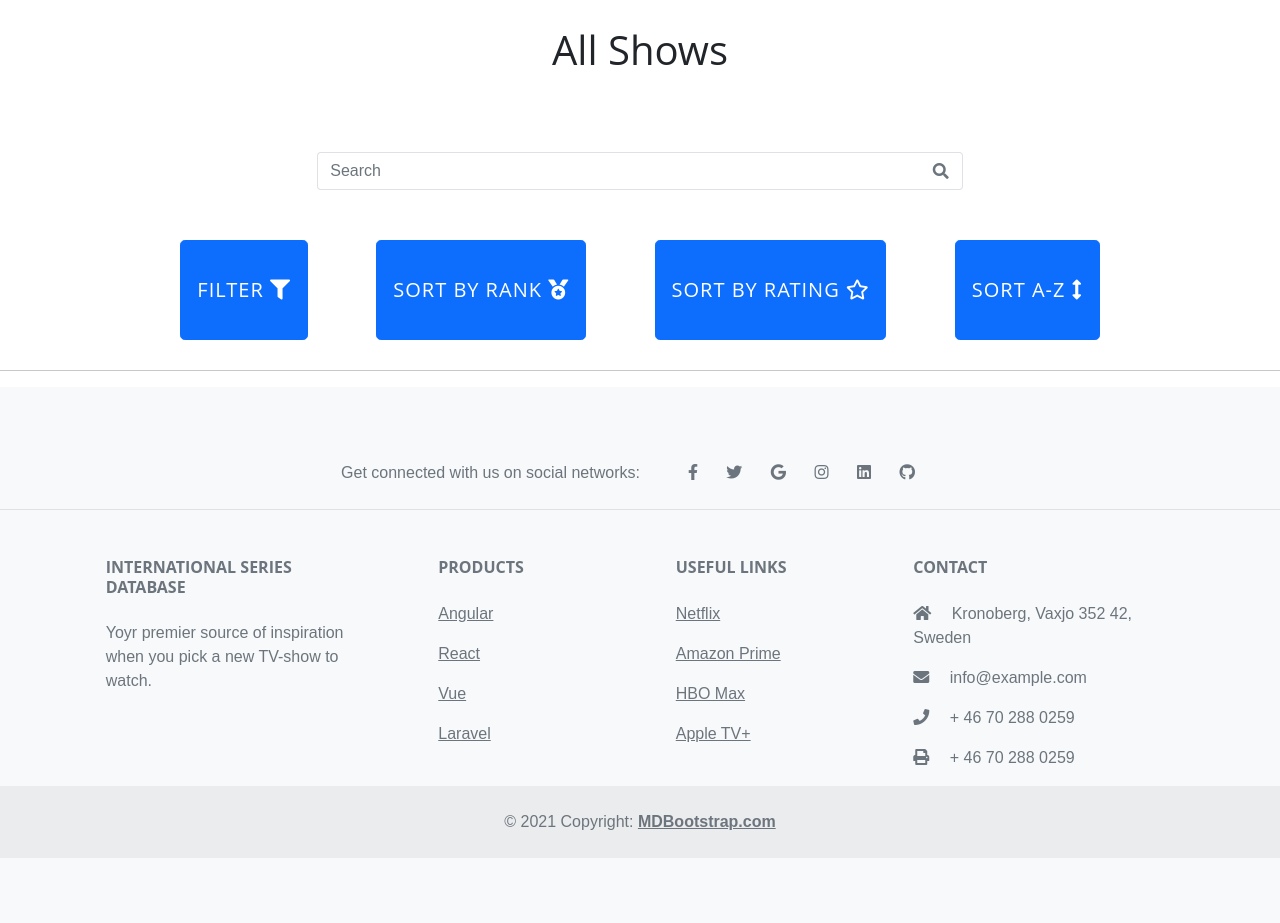
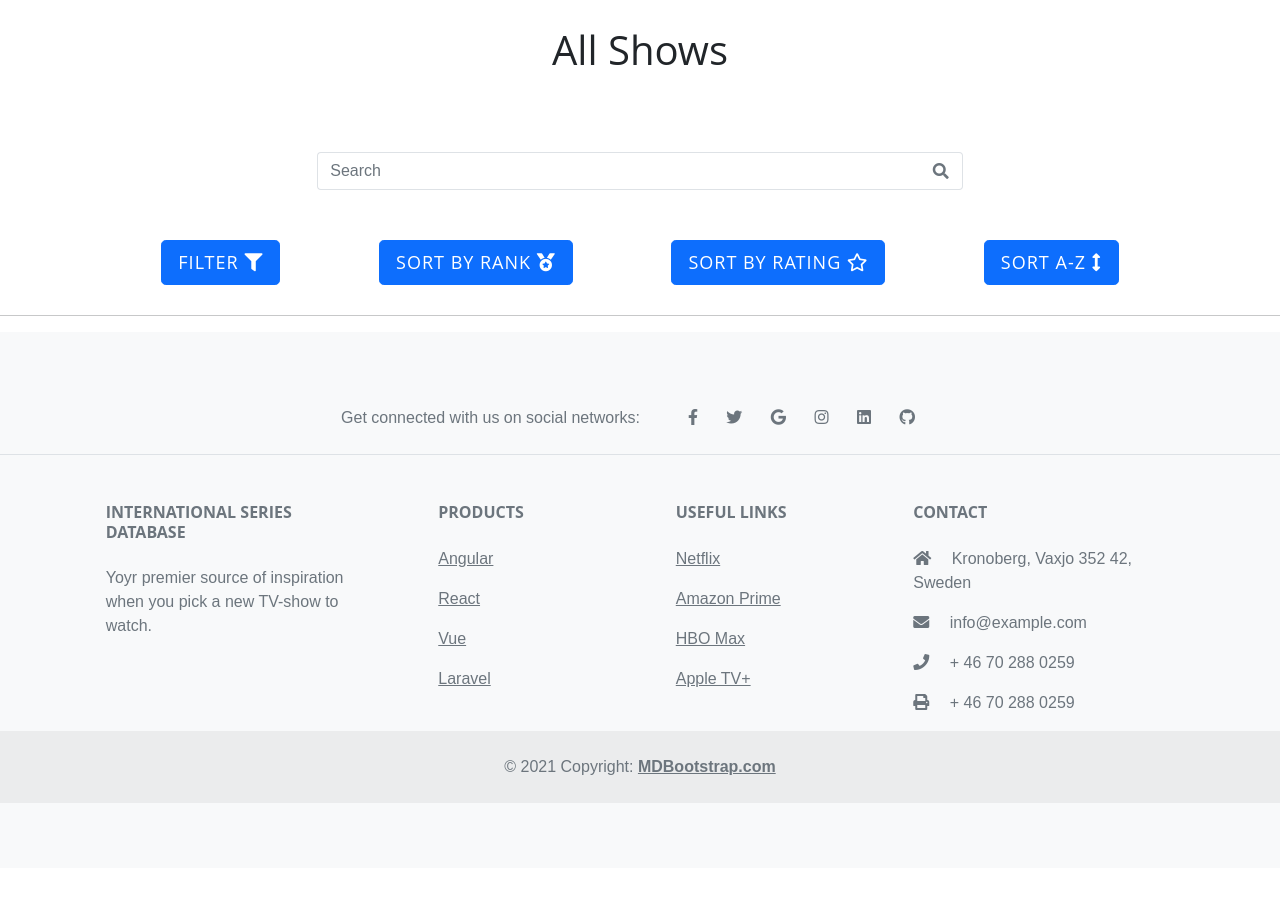
Before and after one commit to SebastianTirsen/MS-3-seriesdb, a Flask app: page /cards in a window 1280 px wide. Shown: the part 652-1575 px from the top of the page. After the commit the page ends 1455 px from the top, so only its background shows below. Run offline with Flask 2, Linux system fonts and the light colour scheme; data that the repository does not hold is empty; some libraries are stand-ins or nearby versions.

Commit message:
Changed styling sort buttons.

```diff
--- a/static/css/styles.css
+++ b/static/css/styles.css
@@ -59,10 +59,6 @@
         align-items: center;
         width: 60%;
         margin: 0 auto 50px;
-    }
-
-    .sort-btn {
-      height: 100px;
     }
 
     @import url('https://fonts.googleapis.com/css2?family=Poppins&display=swap');
@@ -338,6 +334,10 @@ margin: 26px;
 
   #sort_buttons {
     display: flex;
-    justify-content: space-evenly;
+    justify-content: space-around;
     margin: 30px;
   }
+
+  #sort_btn {
+      font-size: 18px;
+  }
--- a/templates/cards.html
+++ b/templates/cards.html
@@ -19,10 +19,10 @@
   </div>
 
   <div id="sort_buttons">
-    <button class="btn btn-lg btn-primary sort-btn" type="button">Filter <i class="fas fa-filter"></i></button>
-    <button class="btn btn-lg btn-primary sort-btn" type="button">Sort by Rank <i class="fas fa-medal"></i></button>
-    <button class="btn btn-lg btn-primary sort-btn" type="button">Sort by Rating <i class="far fa-star"></i></button>
-    <button class="btn btn-lg btn-primary sort-btn" type="button">Sort A-Z <i class="fas fa-arrows-alt-v"></i></button>
+    <button id="sort_btn" class="btn btn-lg btn-primary" type="button">Filter <i class="fas fa-filter"></i></button>
+    <button id="sort_btn" class="btn btn-lg btn-primary" type="button">Sort by Rank <i class="fas fa-medal"></i></button>
+    <button id="sort_btn" class="btn btn-lg btn-primary" type="button">Sort by Rating <i class="far fa-star"></i></button>
+    <button id="sort_btn" class="btn btn-lg btn-primary" type="button">Sort A-Z <i class="fas fa-arrows-alt-v"></i></button>
   </div>
 
   {% for card in cards %}
```
